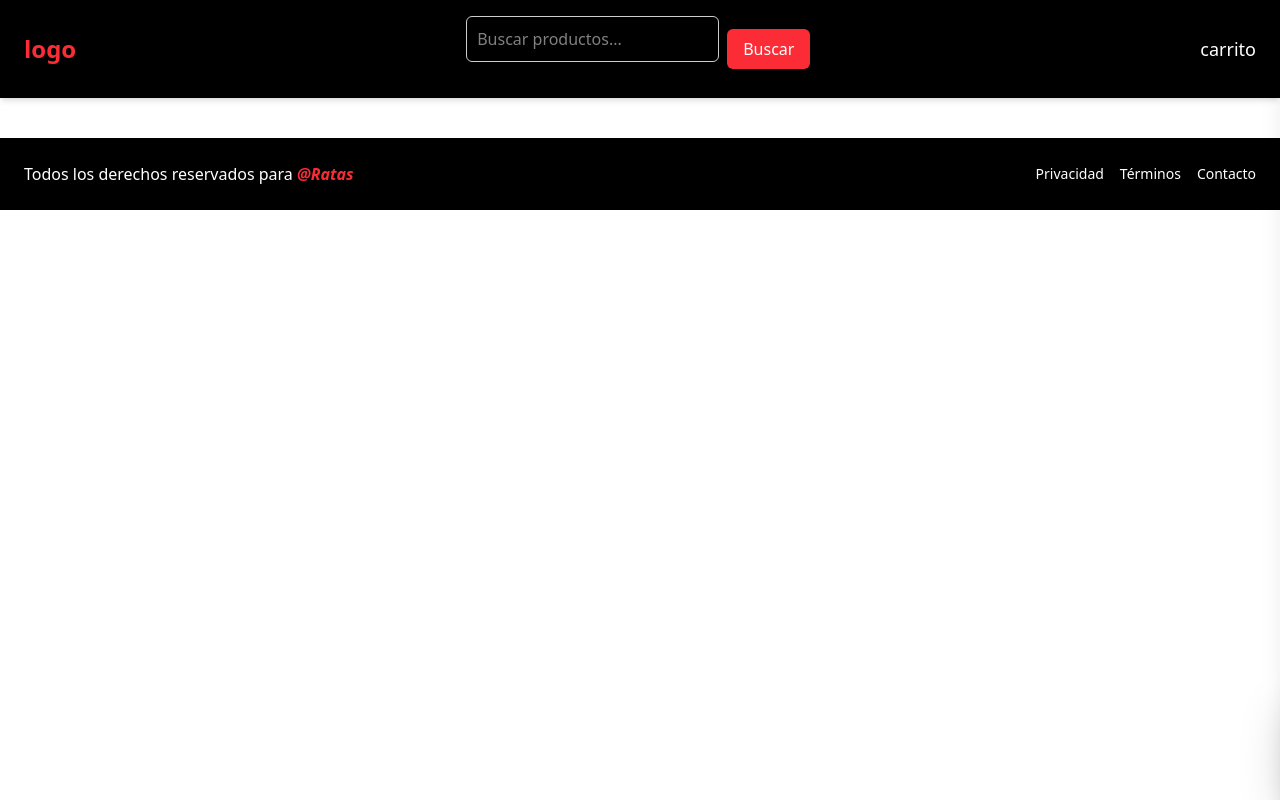
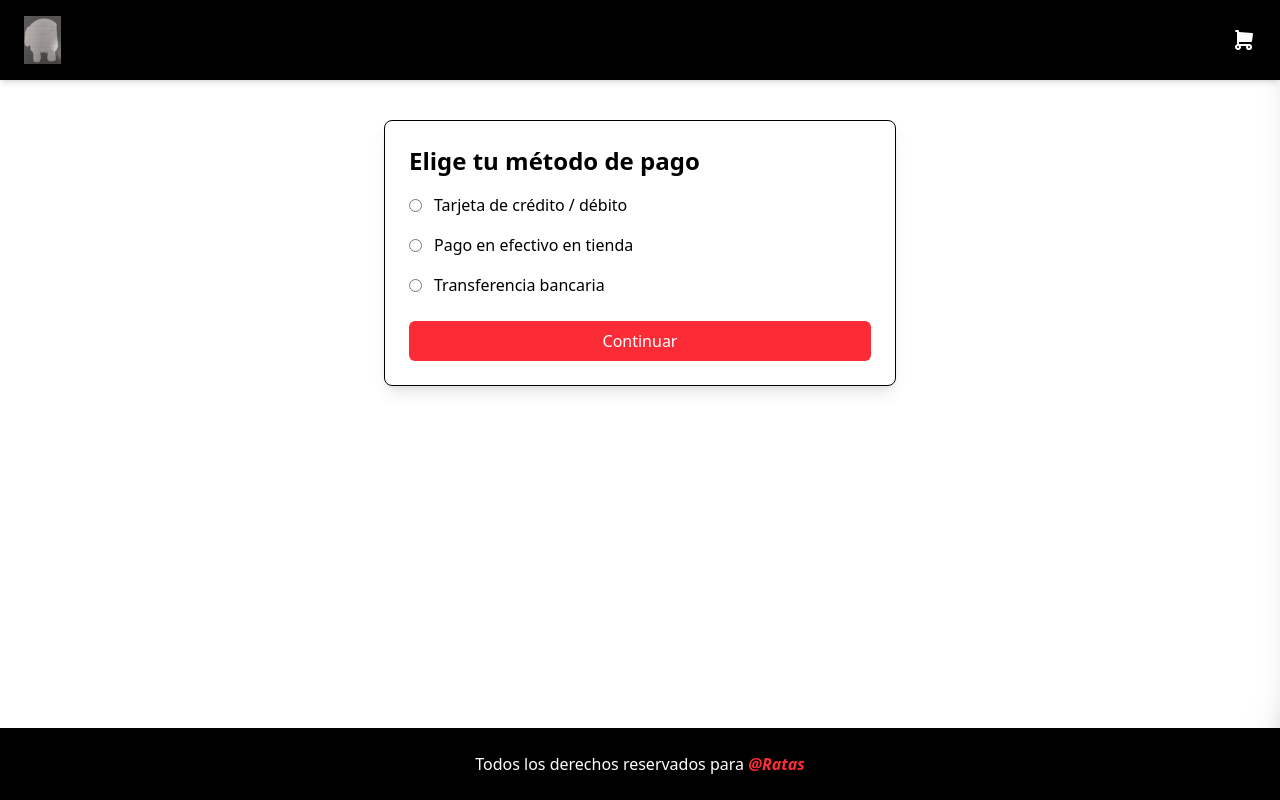
Before and after one commit to LuisDDB/Tienda-react, a React (Vite) app: page /checkout/payment in a window 1280 px wide. Built offline with nearby package versions, Linux system fonts and the light colour scheme.

Commit message:
Se creo el la pagaina para elegir el metodo de pago y se arreglo el header, ademas se puso el icono del carrito y el logo, tambien se arreglo bug en el boton del carrito comprar

```diff
--- a/src/App.jsx
+++ b/src/App.jsx
@@ -4,6 +4,7 @@ import { CartProvider } from "./context/CartContext";
 // Pages
 import { Home } from "./pages/Home";
 import { Product } from "./pages/Product";
+import PaymentMethod from "./pages/PaymentMethod";
 
 // Components
 import { Navbar } from "./components/Navbar";
@@ -12,17 +13,23 @@ import { CartAside } from "./components/CartAside";
 
 function App() {
   return (
+    <div className="min-h-screen flex flex-col">
       <CartProvider>
         <Navbar />
-
+        <main className="flex-grow">
           <Routes>
             <Route path="/" element={<Home />} />
             <Route path="/product/:id" element={<Product />} />
+            <Route path="/checkout/payment" element={<PaymentMethod />} />
           </Routes>
+
+        </main>
 
         <Footer />
         <CartAside />
       </CartProvider>
+    </div>
+
   );
 }
 
--- a/src/components/CartAside.jsx
+++ b/src/components/CartAside.jsx
@@ -1,4 +1,5 @@
 import { useCart } from "../context/CartContext";
+import { Link } from "react-router-dom";
 
 export function CartAside() {
     const {
@@ -45,7 +46,7 @@ export function CartAside() {
                     >
                         <svg className="w-6 h-6" fill="none" stroke="currentColor" viewBox="0 0 24 24">
                             <path strokeLinecap="round" strokeLinejoin="round" strokeWidth="2"
-                                  d="M6 18L18 6M6 6l12 12" />
+                                d="M6 18L18 6M6 6l12 12" />
                         </svg>
                     </button>
                 </div>
@@ -70,7 +71,7 @@ export function CartAside() {
 
                             <div className="flex flex-col items-end">
                                 <p className="font-bold">
-                                    ${ (item.price * item.quantity).toFixed(2) }
+                                    ${(item.price * item.quantity).toFixed(2)}
                                 </p>
 
                                 <button
@@ -100,9 +101,22 @@ export function CartAside() {
                         </button>
                     )}
 
-                    <button className="w-full bg-red-500 text-white py-3 rounded-md hover:bg-red-600 transition-colors font-semibold">
-                        Finalizar Compra
-                    </button>
+                    <Link
+                        to={cartItems.length > 0 ? "/checkout/payment" : "#"}
+                        onClick={(e) => {
+                            if (cartItems.length === 0) {
+                                e.preventDefault(); // Bloquea la navegación
+                                return;
+                            }
+                            toggleCart(); // Solo si hay items
+                        }}
+                        className={`block text-center mt-1 font-semibold px-4 py-2 rounded-md transition-colors
+                                ${cartItems.length === 0 ? "bg-gray-300 text-gray-500 cursor-not-allowed"
+                                : "bg-red-500 hover:bg-red-600 text-white cursor-pointer"
+                            } `}
+                    >
+                        Comprar
+                    </Link>
                 </div>
 
             </aside>
--- a/src/components/Footer.jsx
+++ b/src/components/Footer.jsx
@@ -2,7 +2,6 @@ export function Footer() {
     return (
         <>
             <footer className="bg-black text-white py-6 mt-10">
-                <div className="max-w-7xl mx-auto px-6 flex flex-col md:flex-row justify-between items-center">
 
 
                     <p className="text-center text-sm md:text-base">
@@ -12,13 +11,6 @@ export function Footer() {
                         </b>
                     </p>
 
-
-                    <div className="flex space-x-4 mt-3 md:mt-0">
-                        <a href="#" className="hover:text-red-500 transition-colors text-sm">Privacidad</a>
-                        <a href="#" className="hover:text-red-500 transition-colors text-sm">Términos</a>
-                        <a href="#" className="hover:text-red-500 transition-colors text-sm">Contacto</a>
-                    </div>
-                </div>
             </footer>
         </>
     )
--- a/src/components/Navbar.jsx
+++ b/src/components/Navbar.jsx
@@ -1,42 +1,30 @@
-import { SearchrBar } from "./SearchrBar";
-import { Button } from "./Button";
-import { useCart } from "../context/CartContext"; // Importar el hook
+import { useCart } from "../context/CartContext";
+import { Link } from "react-router";
+import logo2 from "../assets/logo2.png";
 
 export function Navbar() {
-    const { toggleCart } = useCart(); // Obtener la función para abrir/cerrar
+    const { toggleCart } = useCart();
 
     return (
         <>
             <header className="bg-black text-white shadow-md">
                 <nav className="flex items-center justify-between px-6 py-4 max-w-7xl mx-auto">
 
-
+                    <Link
+                    to="/"
+                    className="ext-2xl font-bold text-red-500 cursor-pointer"
+                    >
+                        <img className="h-12 w-auto object-contain" src={logo2} alt="logo" />
+                    </Link>
 
                     <div className="text-2xl font-bold text-red-500 cursor-pointer">
-                        <p>logo</p>
+                        <img src="" alt="" />
                     </div>
 
-
-
-                    <div className="flex items-center space-x-2">
-                        <SearchrBar txtHolder="Buscar producto" />
-                        <Button
-                            txt="Buscar"
-                            styles="bg-red-500 text-white px-4 py-2 rounded-md hover:bg-red-600 transition-colors"
-                            url="#"
-                        />
-                    </div>
-
-
-
-                    <div>
-                        {/* Agregar el onClick para abrir el carrito */}
-                        <p
-                            className="text-lg font-medium hover:text-red-500 cursor-pointer transition-colors"
-                            onClick={toggleCart} // Llama a la función al hacer clic
-                        >
-                            carrito
-                        </p>
+                    <div
+                        className=" hover:text-red-500 cursor-pointer transition-colors"
+                        onClick={toggleCart} >
+                        <svg xmlns="http://www.w3.org/2000/svg" width="24" height="24" viewBox="0 0 24 24" fill="currentColor" class="icon icon-tabler icons-tabler-filled icon-tabler-shopping-cart"><path stroke="none" d="M0 0h24v24H0z" fill="none" /><path d="M6 2a1 1 0 0 1 .993 .883l.007 .117v1.068l13.071 .935a1 1 0 0 1 .929 1.024l-.01 .114l-1 7a1 1 0 0 1 -.877 .853l-.113 .006h-12v2h10a3 3 0 1 1 -2.995 3.176l-.005 -.176l.005 -.176c.017 -.288 .074 -.564 .166 -.824h-5.342a3 3 0 1 1 -5.824 1.176l-.005 -.176l.005 -.176a3.002 3.002 0 0 1 1.995 -2.654v-12.17h-1a1 1 0 0 1 -.993 -.883l-.007 -.117a1 1 0 0 1 .883 -.993l.117 -.007h2zm0 16a1 1 0 1 0 0 2a1 1 0 0 0 0 -2zm11 0a1 1 0 1 0 0 2a1 1 0 0 0 0 -2z" /></svg>
                     </div>
                 </nav>
             </header>
--- /dev/null
+++ b/src/pages/PaymentMethod.jsx
@@ -0,0 +1,59 @@
+import { useState } from "react";
+import { useNavigate } from "react-router-dom";
+
+export default function PaymentMethod() {
+  const navigate = useNavigate();
+  const [method, setMethod] = useState("");
+
+  const handleContinue = () => {
+    if (!method) return alert("Selecciona un método de pago");
+    navigate("/checkout/confirm", { state: { paymentMethod: method } });
+  };
+
+  return (
+    <div className="max-w-lg mx-auto mt-10 p-6 shadow-lg border rounded-lg">
+      <h1 className="text-2xl font-bold mb-4">Elige tu método de pago</h1>
+
+      <div className="space-y-4">
+
+        <label className="flex items-center gap-3">
+          <input
+            type="radio"
+            name="payment"
+            value="tarjeta"
+            onChange={(e) => setMethod(e.target.value)}
+          />
+          Tarjeta de crédito / débito
+        </label>
+
+        <label className="flex items-center gap-3">
+          <input
+            type="radio"
+            name="payment"
+            value="efectivo"
+            onChange={(e) => setMethod(e.target.value)}
+          />
+          Pago en efectivo en tienda
+        </label>
+
+        <label className="flex items-center gap-3">
+          <input
+            type="radio"
+            name="payment"
+            value="transferencia"
+            onChange={(e) => setMethod(e.target.value)}
+          />
+          Transferencia bancaria
+        </label>
+
+      </div>
+
+      <button
+        onClick={handleContinue}
+        className="mt-6 w-full bg-red-500 text-white py-2 rounded-md hover:bg-red-600"
+      >
+        Continuar
+      </button>
+    </div>
+  );
+}
```
Also changed, not shown: src/assets/Logo.png (added), src/assets/Logo2.png (added). Lines whose indentation alone changed are shown as unchanged.
